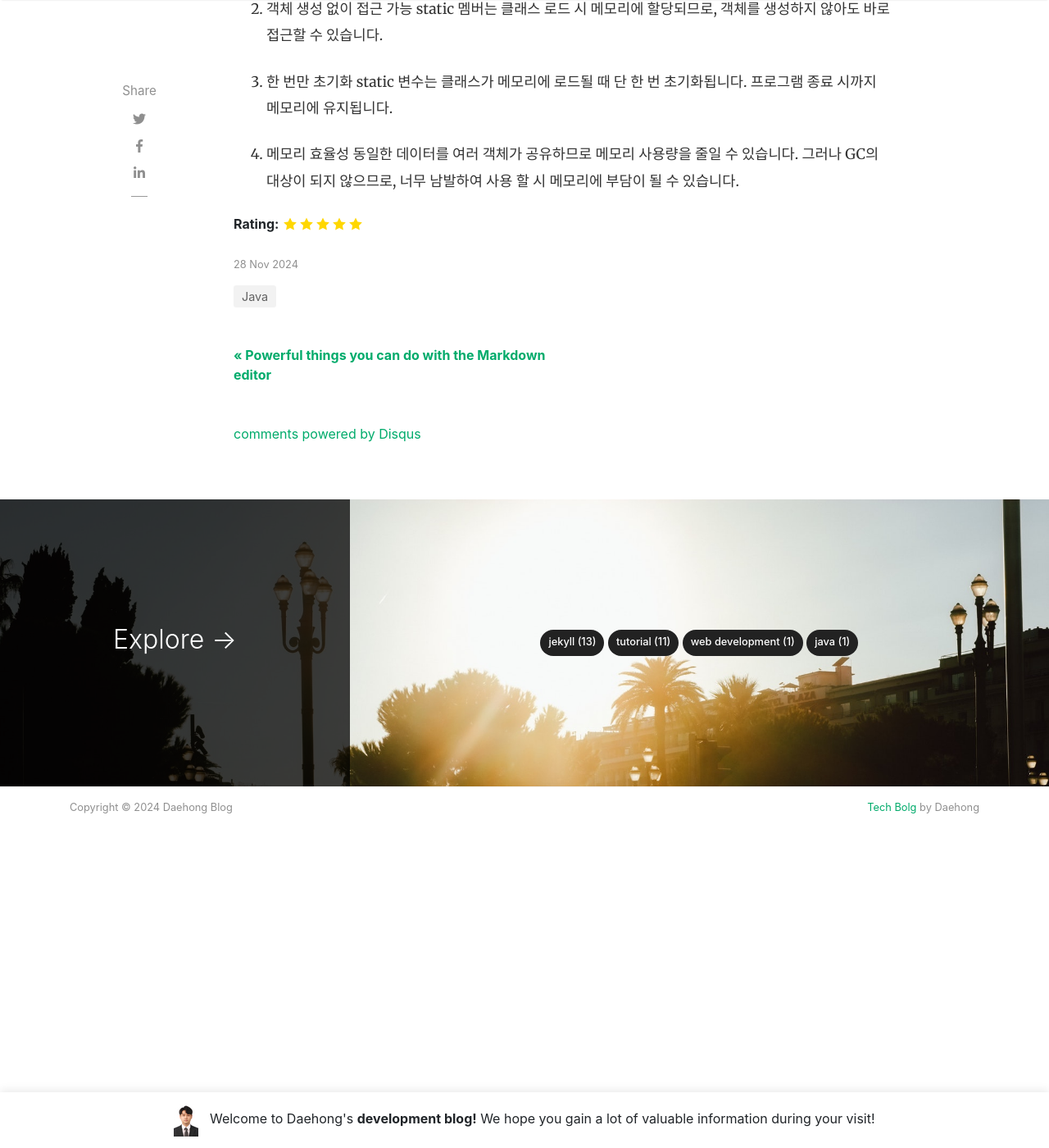
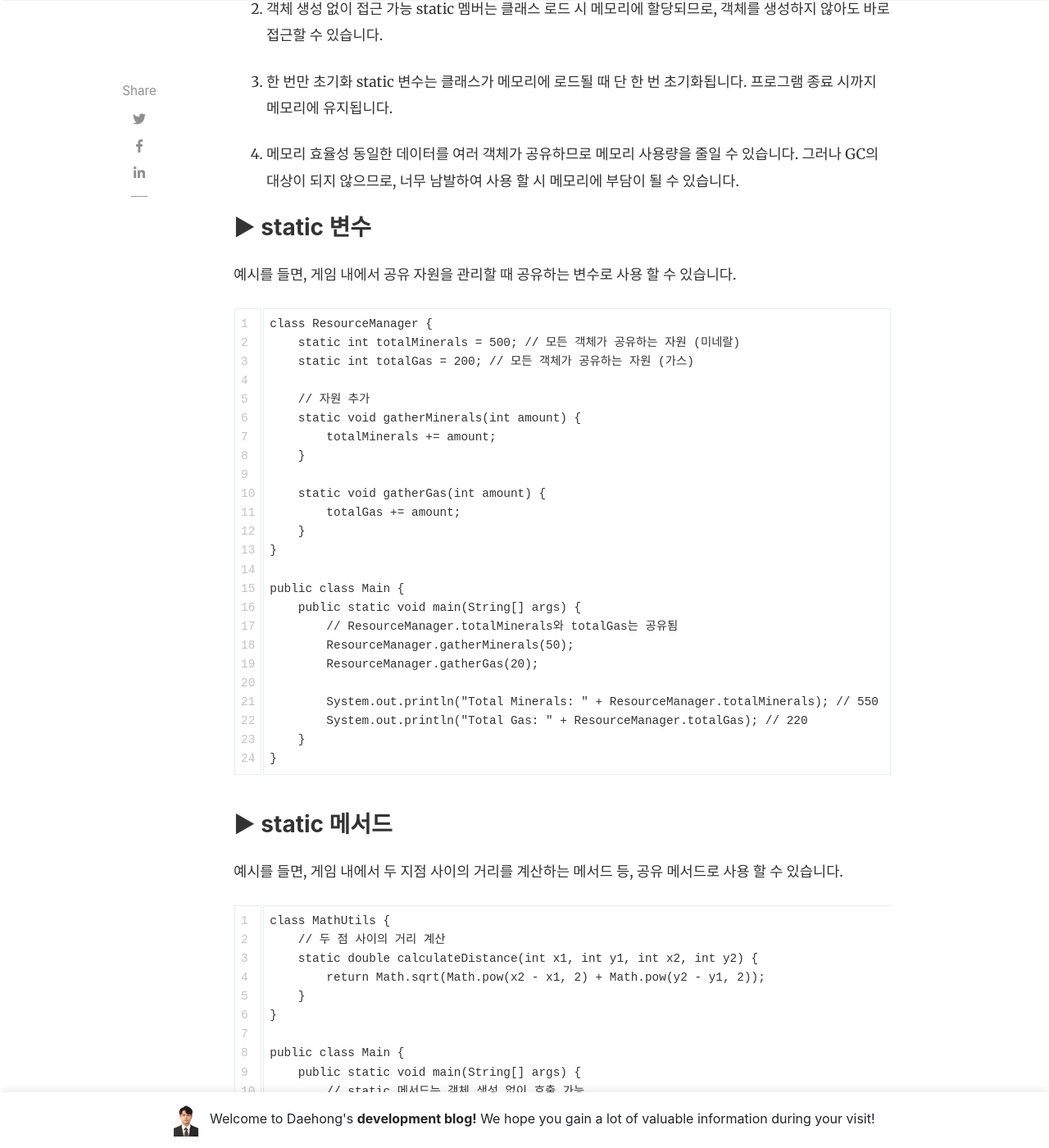
Before and after one commit to JeonDaehong/JeonDaehong.github.io, a Jekyll site: the page built from _posts/2024-11-28-java-static-final-keyword.md, in a window 1280 px wide and 1400 px high, scrolled down 2370 px. Shown: the whole window at 82% size. Built offline with Jekyll 4.4.1, drawn with Linux system fonts in a browser that asks for light colours; nearby versions of some CDN libraries; comment, search, counter and statistics services are not loaded; some of the changed text lies outside the part shown.

Commit message:
java static final keyword study update !

````diff
--- a/_posts/2024-11-28-java-static-final-keyword.md
+++ b/_posts/2024-11-28-java-static-final-keyword.md
@@ -40,3 +40,78 @@ static 변수는 클래스가 메모리에 로드될 때 단 한 번 초기화
 
 4. 메모리 효율성
 동일한 데이터를 여러 객체가 공유하므로 메모리 사용량을 줄일 수 있습니다. 그러나 GC의 대상이 되지 않으므로, 너무 남발하여 사용 할 시 메모리에 부담이 될 수 있습니다.
+
+### ▶ static 변수
+
+예시를 들면, 게임 내에서 공유 자원을 관리할 때 공유하는 변수로 사용 할 수 있습니다.
+```
+class ResourceManager {
+    static int totalMinerals = 500; // 모든 객체가 공유하는 자원 (미네랄)
+    static int totalGas = 200; // 모든 객체가 공유하는 자원 (가스)
+
+    // 자원 추가
+    static void gatherMinerals(int amount) {
+        totalMinerals += amount;
+    }
+
+    static void gatherGas(int amount) {
+        totalGas += amount;
+    }
+}
+
+public class Main {
+    public static void main(String[] args) {
+        // ResourceManager.totalMinerals와 totalGas는 공유됨
+        ResourceManager.gatherMinerals(50);
+        ResourceManager.gatherGas(20);
+
+        System.out.println("Total Minerals: " + ResourceManager.totalMinerals); // 550
+        System.out.println("Total Gas: " + ResourceManager.totalGas); // 220
+    }
+}
+```
+
+### ▶ static 메서드
+
+예시를 들면, 게임 내에서 두 지점 사이의 거리를 계산하는 메서드 등, 공유 메서드로 사용 할 수 있습니다.
+```
+class MathUtils {
+    // 두 점 사이의 거리 계산
+    static double calculateDistance(int x1, int y1, int x2, int y2) {
+        return Math.sqrt(Math.pow(x2 - x1, 2) + Math.pow(y2 - y1, 2));
+    }
+}
+
+public class Main {
+    public static void main(String[] args) {
+        // static 메서드는 객체 생성 없이 호출 가능
+        double distance = MathUtils.calculateDistance(0, 0, 10, 10);
+        System.out.println("Distance: " + distance); // 출력: Distance: 14.142135623730951
+    }
+}
+```
+
+### ▶ static 블록
+
+예시를 들면, 게임 설정을 초기화 하는 것처럼 최초 로드 시 한 번만 실행 되는 부분으로 사용 할 수 있습니다.
+```
+class GameSettings {
+    static String mapName;
+    static int maxPlayers;
+
+    // static 블록: 클래스 로드 시 한 번 실행
+    static {
+        mapName = "Lost Temple";
+        maxPlayers = 8;
+        System.out.println("Game settings initialized.");
+    }
+}
+
+public class Main {
+    public static void main(String[] args) {
+        // static 블록은 클래스 로드 시 실행되므로 출력이 이미 나타남
+        System.out.println("Map: " + GameSettings.mapName); // 출력: Map: Lost Temple
+        System.out.println("Max Players: " + GameSettings.maxPlayers); // 출력: Max Players: 8
+    }
+}
+```
````
